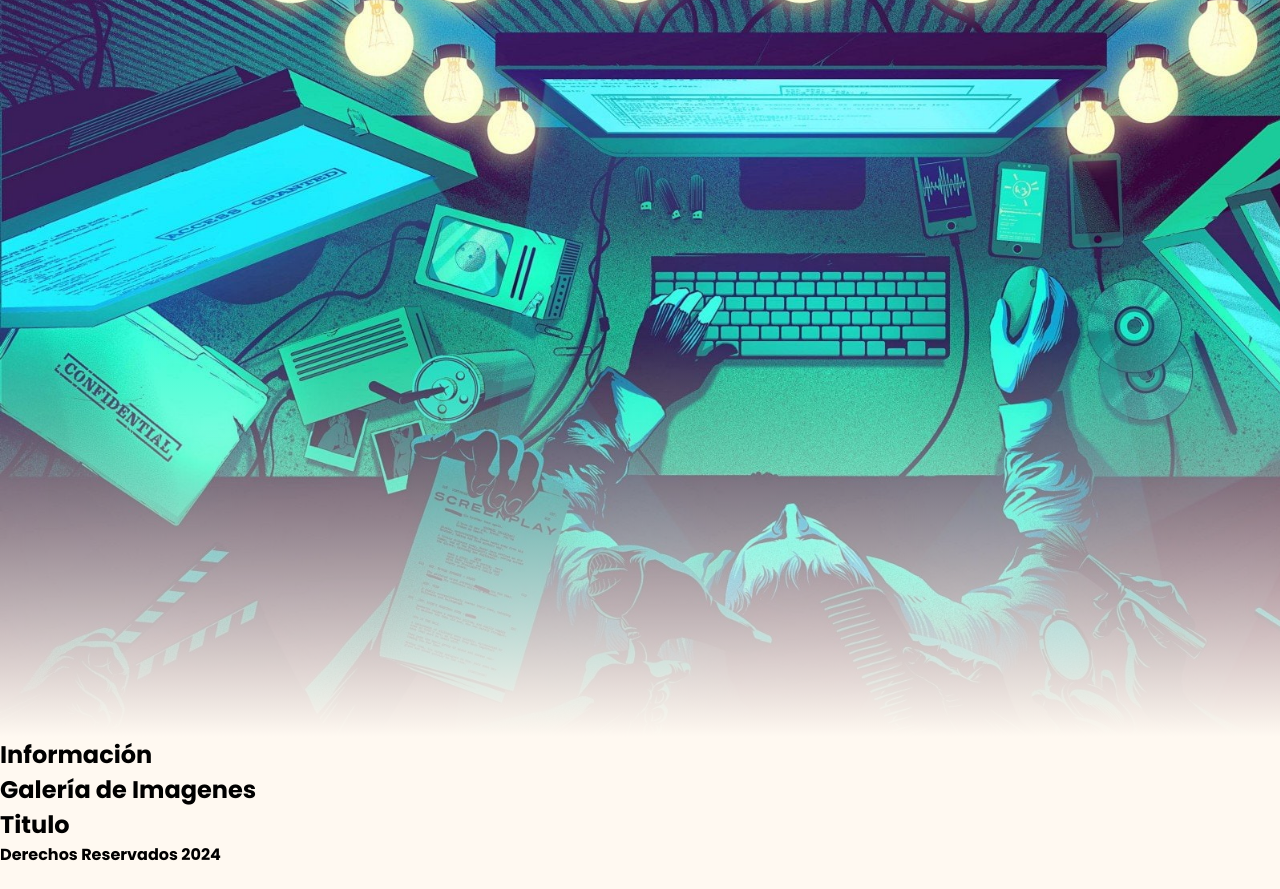
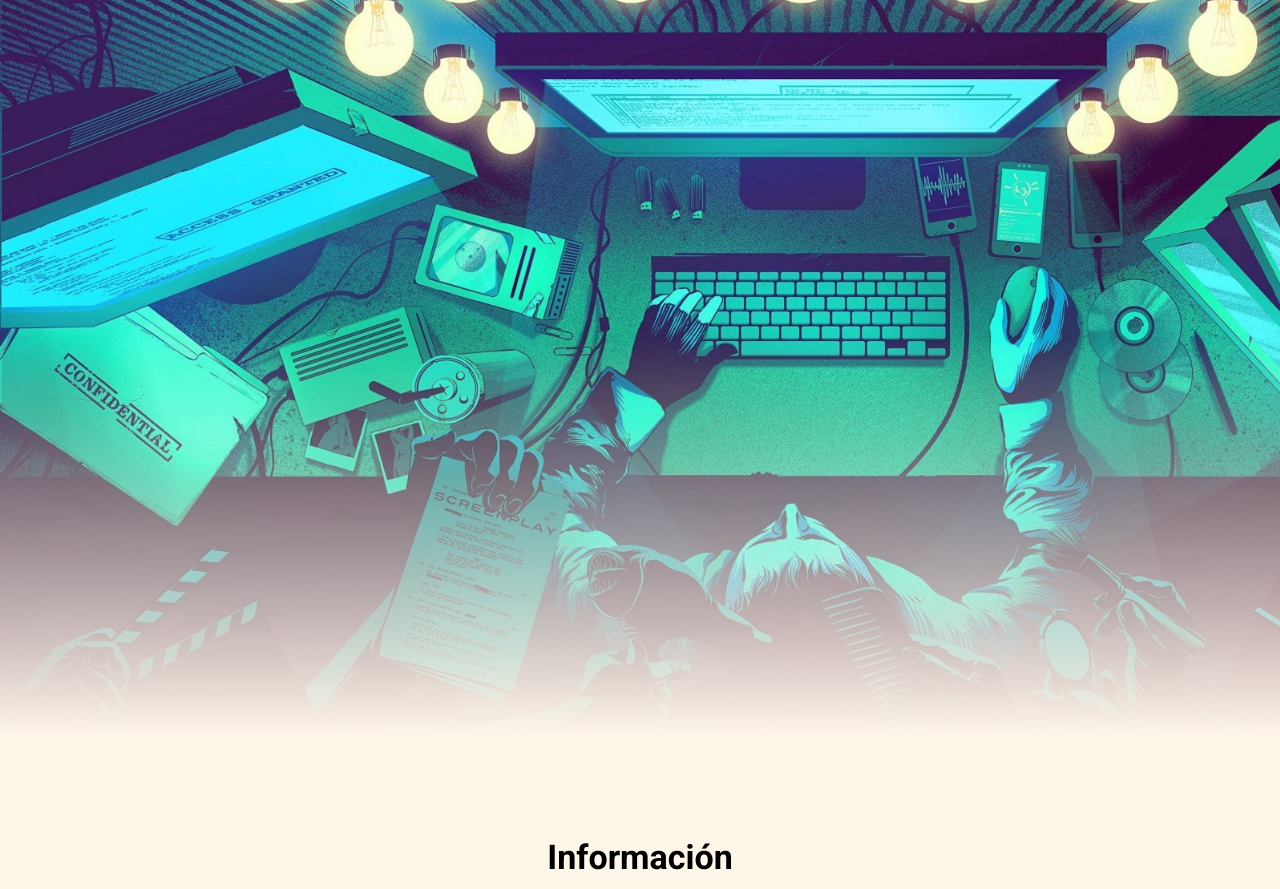
Before and after one commit to YaroldBar-08/Web_Responsive_CV, a plain HTML site: page index.html in a window 1280 px wide. Shown: the part 63-952 px from the top of the page. Before the commit the page ends 930 px from the top, so only its background shows below. Drawn offline with Linux system fonts and the light colour scheme.

Commit message:
Update estilos.css

```diff
--- a/assets/css/estilos.css
+++ b/assets/css/estilos.css
@@ -1,4 +1,4 @@
-@import url('https://fonts.googleapis.com/css2?family=Poppins:wght@300;400;700&display=swap');
+@import url('https://fonts.googleapis.com/css2?family=Roboto:ital,wght@0,100;0,300;0,400;0,500;0,700;0,900;1,100;1,300;1,400;1,500;1,700;1,900&display=swap');
 
 *{
     margin: 0;
@@ -8,12 +8,12 @@
 }
 
 body{
-    font-family: 'Poppins', sans-serif;
-    background-color: rgb(255, 249, 241);
+    font-family: 'Roboto', sans-serif;
+    background-color: rgb(255, 246, 234);
 }
 
 header{
-    background-image: linear-gradient(rgba(0, 0, 0, 0), rgba(92, 92, 92, 0), rgb(255, 249, 241)), url(../image/background_2.jpg);
+    background-image: linear-gradient(rgba(0, 0, 0, 0), rgba(92, 92, 92, 0), rgb(255, 246, 234)), url(../image/background_2.jpg);
     background-size: cover;
     height: 100vh;
     width: 100%;
@@ -83,8 +83,10 @@ header{
     bottom: 0;
     width: max-content;
     transform: translateY(100%);
-    background-color: #111827;
-    border-radius: 25px;
+    background-color: #1F2937;
+    /*background-color: #111827;*/
+    /*border-bottom-left-radius: 12px;
+    border-bottom-right-radius: 12px;*/
 }
 
 .menu__link--inside{
@@ -94,6 +96,8 @@ header{
 .menu__link--inside:hover{
     background-color: #374151;
 }
+
+
 
 .menu__hamburguer{
     height: 100%;
@@ -173,3 +177,14 @@ header{
         border-left: 1px solid #798499;
     }
 }
+
+.container__section{
+    padding: 80px 0 80px 0;
+    background-color: rgb(255, 246, 234);
+}
+
+.title{
+    text-align: center;
+    font-size: 34px;
+    padding: 20px 0 20px 0;
+}
```
